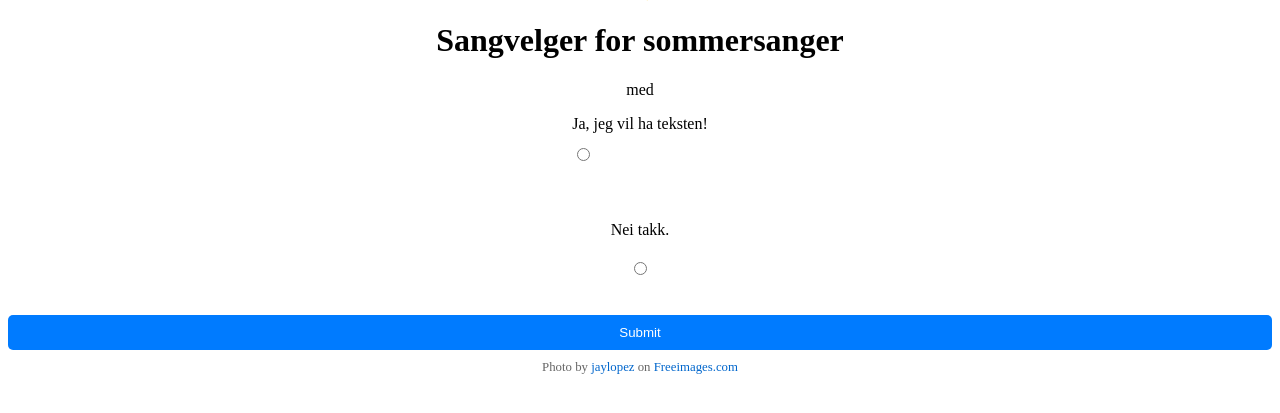
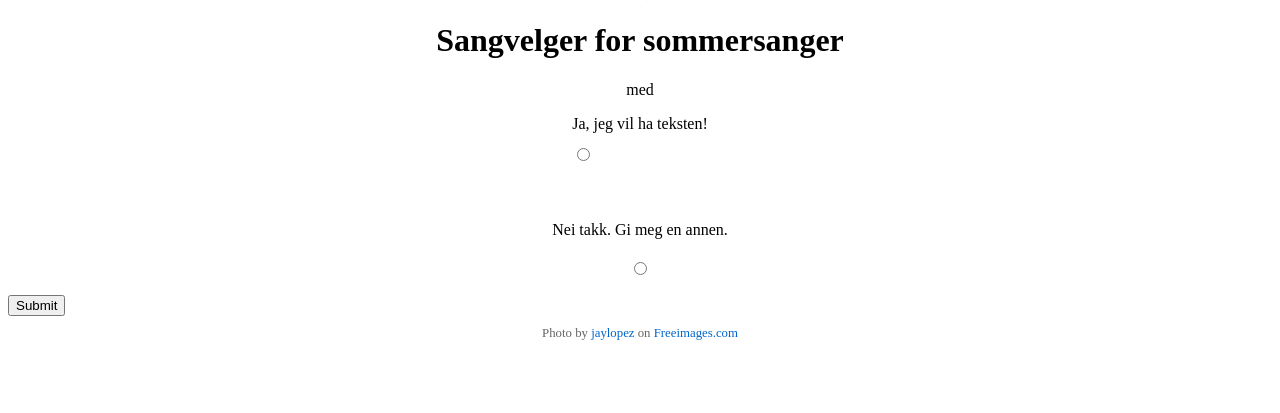
Before and after one commit to Helga-Vi/songbook-py-app, a Flask app: template templates/index.html in a window 1280 px wide. Shown: the part 277-690 px from the top of the page. Run offline with Flask 3, Linux system fonts and the light colour scheme; the template is opened without the code that fills it, so the values that code supplies are empty.

Commit message:
Changed text

```diff
--- a/templates/index.html
+++ b/templates/index.html
@@ -20,10 +20,10 @@
         <input type="radio" id="yes" name="choice" value="yes" required>
         </div>
         <div class="radio-group"></div>
-        <label for="no">Nei takk.</label>
+        <label for="no">Nei takk. Gi meg en annen.</label>
         <input type="radio" id="no" name="choice" value="no" required>
         </div>
-        <button type="submit" class=" center-button">Submit</button>
+        <button type="submit" class=" center-butt n">Submit</button>
     </form>
     <p class="attribution">Photo by <a href="/photographer/jaylopez-61821">jaylopez</a> on <a href="/">Freeimages.com</a></p>
     </div>
```
